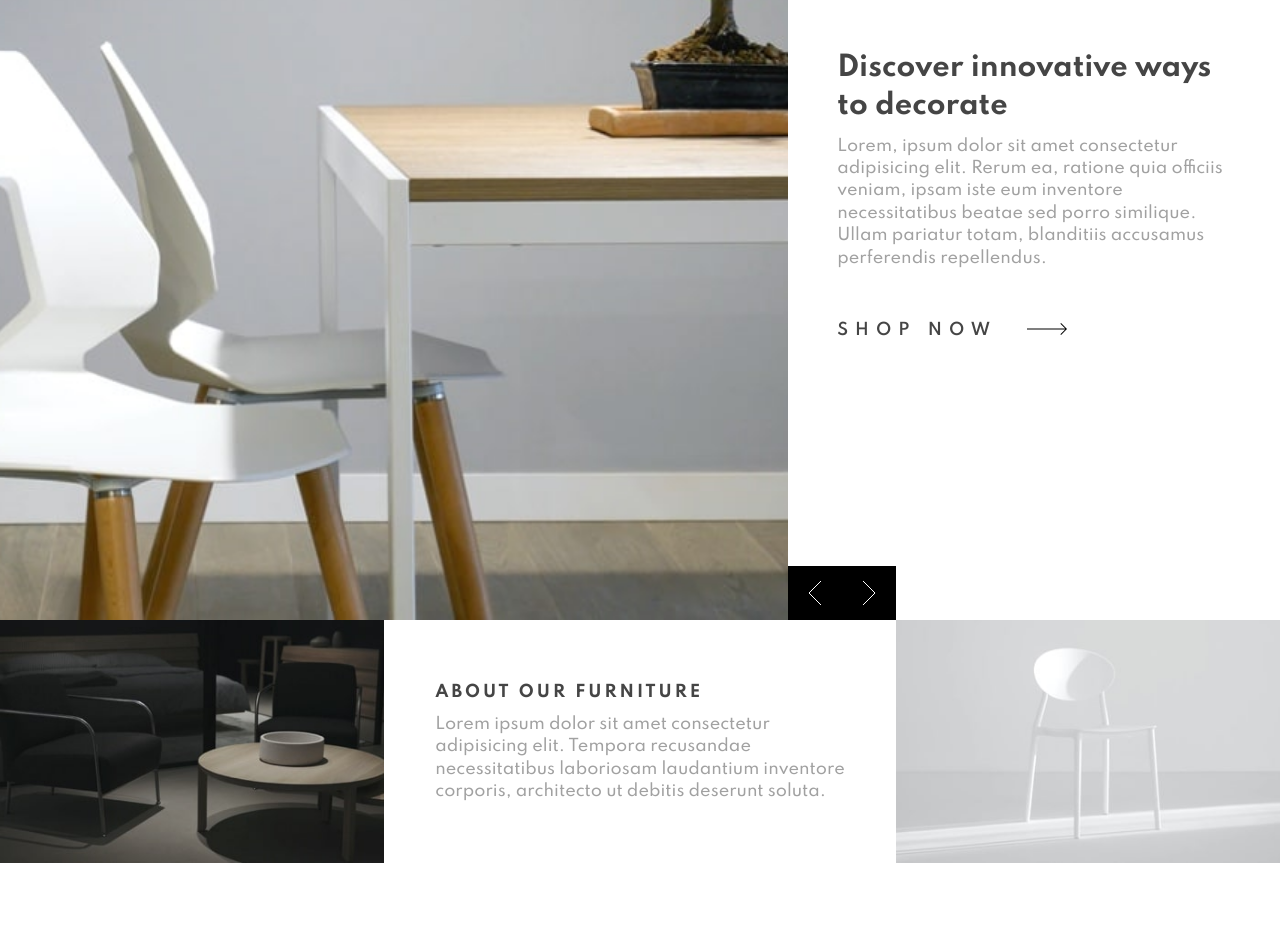
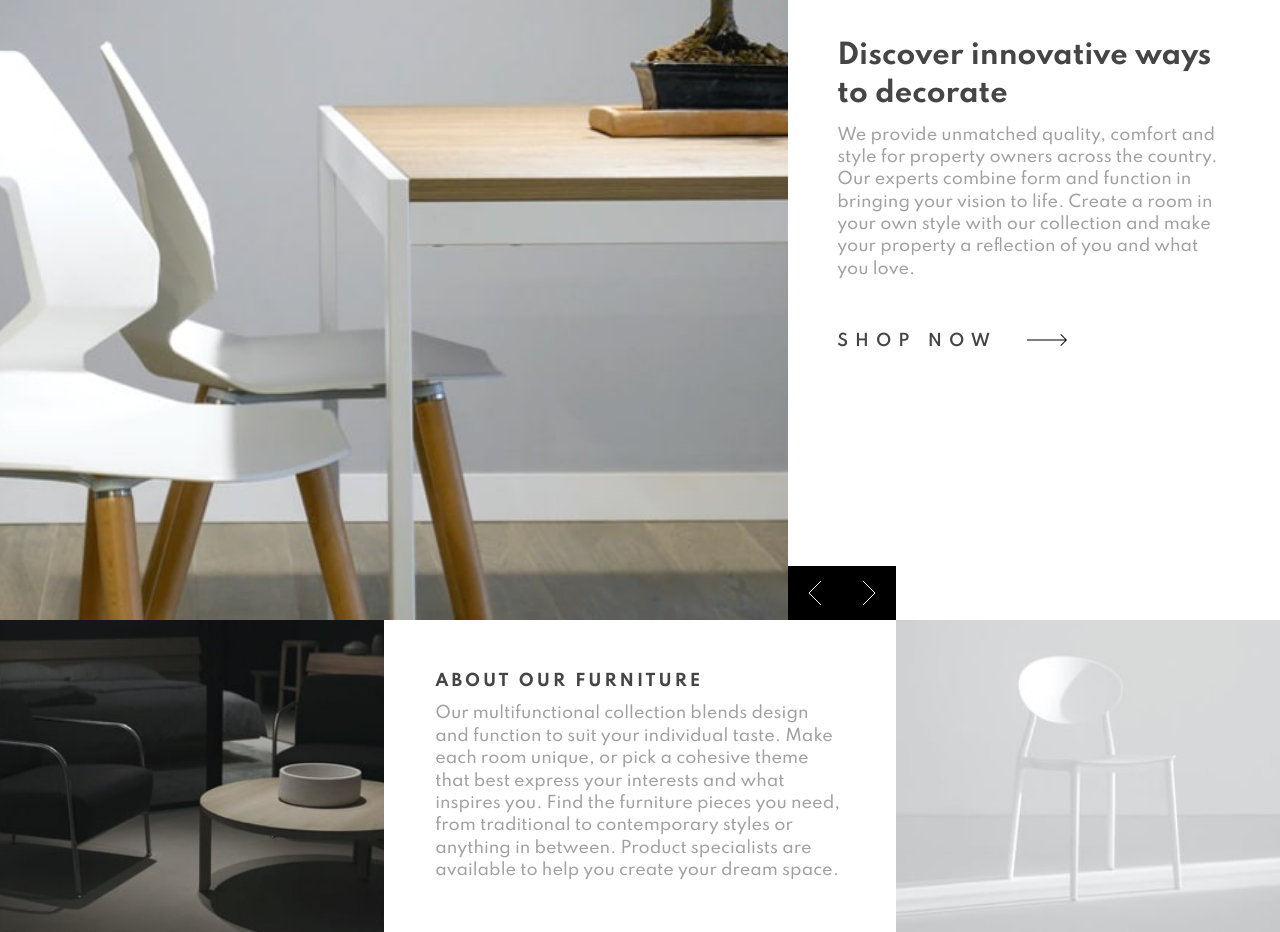
Before and after one commit to nysezgin/slider, a React (Create React App) app: page / in a window 1280 px wide. Shown: the part 180-1112 px from the top of the page. Before the commit the page ends 1043 px from the top, so only its background shows below. Built offline with nearby package versions, Linux system fonts and the light colour scheme.

Commit message:
deleted lorem, added meaningful data

```diff
--- a/src/components/main/About.js
+++ b/src/components/main/About.js
@@ -10,9 +10,7 @@ export default function About() {
         <div className="about__info-wrapper">
           <h3 className="about__title">ABOUT OUR FURNITURE</h3>
           <p className="about__info">
-            Lorem ipsum dolor sit amet consectetur adipisicing elit. Tempora
-            recusandae necessitatibus laboriosam laudantium inventore corporis,
-            architecto ut debitis deserunt soluta.
+            Our multifunctional collection blends design and function to suit your individual taste. Make each room unique, or pick a cohesive theme that best express your interests and what inspires you. Find the furniture pieces you need, from traditional to contemporary styles or anything in between. Product specialists are available to help you create your dream space.
           </p>
         </div>
         <img className="about__image" src={aboutImgLight} alt="" />
--- a/src/components/main/sliderData.js
+++ b/src/components/main/sliderData.js
@@ -12,7 +12,7 @@ const sliderData = [
     desktopImg: desktopHero1,
     title: "Discover innovative ways to decorate",
     info:
-      "Lorem, ipsum dolor sit amet consectetur adipisicing elit. Rerum ea, ratione quia officiis veniam, ipsam iste eum inventore necessitatibus beatae sed porro similique. Ullam pariatur totam, blanditiis accusamus perferendis repellendus.",
+      "We provide unmatched quality, comfort and style for property owners across the country. Our experts combine form and function in bringing your vision to life. Create a room in your own style with our collection and make your property a reflection of you and what you love.",
   },
   {
     id: 2,
@@ -20,7 +20,7 @@ const sliderData = [
     desktopImg: desktopHero2,
     title: "We are available all across the globe",
     info:
-      "Lorem, ipsum dolor sit amet consectetur adipisicing elit. Rerum ea, ratione quia officiis veniam, ipsam iste eum inventore necessitatibus beatae sed porro similique. Ullam pariatur totam, blanditiis accusamus perferendis repellendus.",
+      "With stores all over the world, it's easy for you to find furniture for your home or place of business. Locally, we're in most major cities throughout the country. Find the branch nearest you using our store locator. Any questions? Don't hesitate to contact us today.",
   },
   {
     id: 3,
@@ -28,7 +28,7 @@ const sliderData = [
     desktopImg: desktopHero3,
     title: "Manufactured with the best materials",
     info:
-      "Lorem, ipsum dolor sit amet consectetur adipisicing elit. Rerum ea, ratione quia officiis veniam, ipsam iste eum inventore necessitatibus beatae sed porro similique. Ullam pariatur totam, blanditiis accusamus perferendis repellendus.",
+      "Our modern furniture store provide a high level of quality. Our company has invested in advanced technology to ensure that every product is made as perfect and as consistent as possible. With three decades of experience in this industry, we understand what customers want for their home and office.",
   },
 ];
 
```
